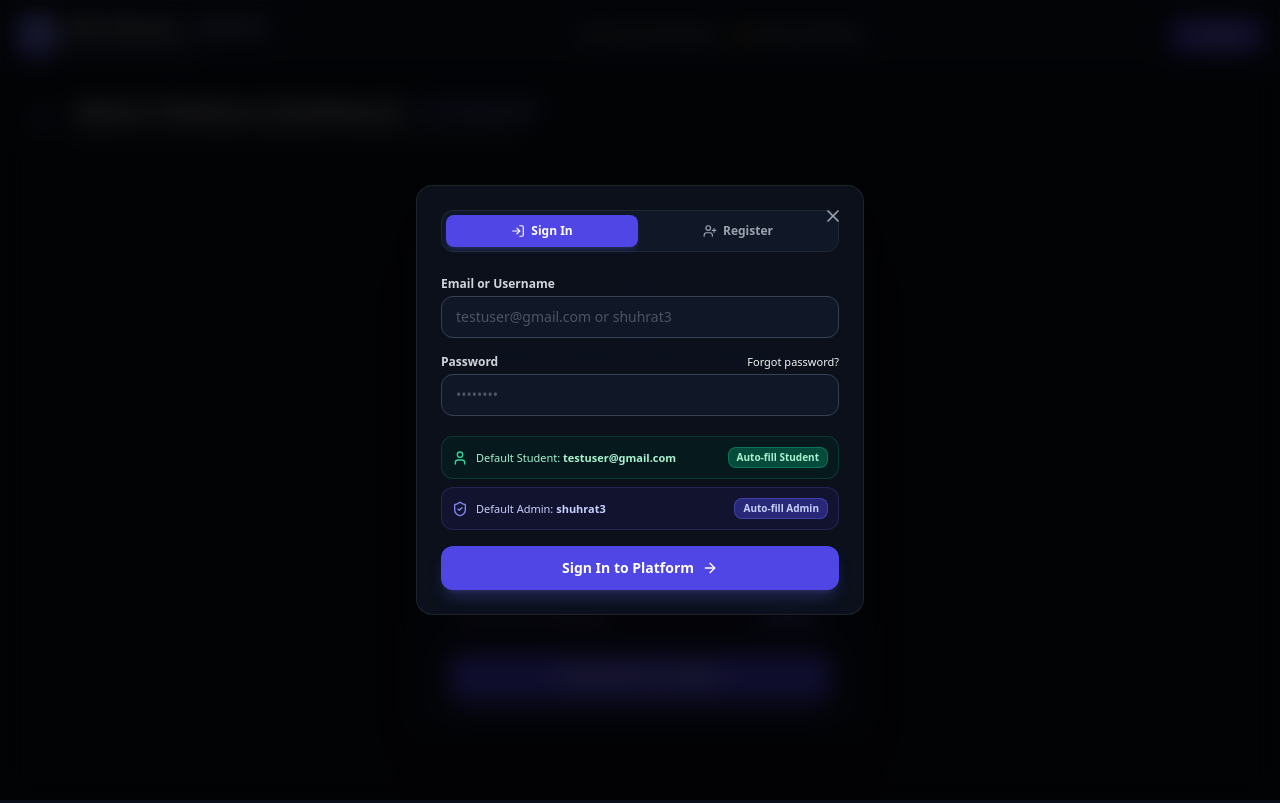
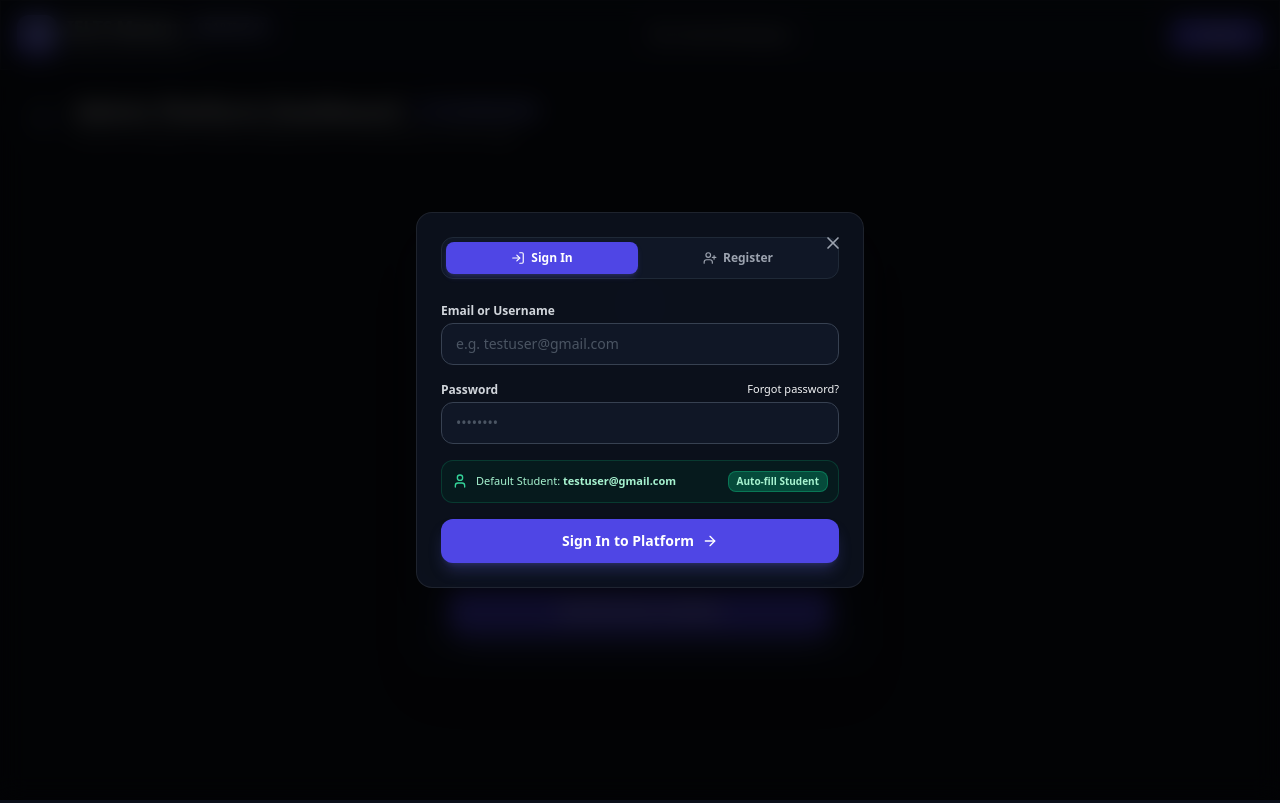
Before and after one commit to SShuhratt/Writing_Platform, a Next.js app: page /admin in a window 1280 px wide. Both pictures are taken after a click on the button "Sign In". Built offline with nearby package versions, Linux system fonts and the light colour scheme.

Commit message:
Security: Remove admin credentials prefill and public admin links

```diff
--- a/src/app/admin/page.tsx
+++ b/src/app/admin/page.tsx
@@ -3,7 +3,7 @@
 import React, { useState, useEffect } from 'react';
 import Link from 'next/link';
 import { useWritingStore } from '@/lib/store';
-import { AuthService, DEFAULT_ADMIN_PASS } from '@/lib/auth-service';
+import { AuthService } from '@/lib/auth-service';
 import { getAdminAnalyticsKPIs, getBandDistributionMetrics, getRecentStudentSessions } from '@/lib/admin-service';
 import { Navbar } from '@/components/Navbar';
 import { AuthModals } from '@/components/auth/AuthModals';
@@ -13,24 +13,21 @@ import {
   FileText,
   Award,
   Cpu,
-  TrendingUp,
   Clock,
   CheckCircle2,
   ArrowLeft,
   Lock,
-  Key,
   BarChart3,
   RefreshCw,
-  Zap,
   Activity
 } from 'lucide-react';
 
 export default function AdminDashboardPage() {
   const { currentUser, setCurrentUser } = useWritingStore();
 
-  // Admin Login state
-  const [adminUsername, setAdminUsername] = useState('shuhrat3');
-  const [adminPassword, setAdminPassword] = useState(DEFAULT_ADMIN_PASS);
+  // Admin Login state (Empty by default - no prefill)
+  const [adminUsername, setAdminUsername] = useState('');
+  const [adminPassword, setAdminPassword] = useState('');
   const [loginError, setLoginError] = useState('');
 
   // Load User from Session on Mount
@@ -48,7 +45,7 @@ export default function AdminDashboardPage() {
     if (res.success && res.user && res.user.role === 'admin') {
       setCurrentUser(res.user);
     } else {
-      setLoginError('Invalid Admin credentials. Use shuhrat3 / $Huhrat333');
+      setLoginError('Invalid Admin credentials.');
     }
   };
 
@@ -95,7 +92,7 @@ export default function AdminDashboardPage() {
           )}
         </div>
 
-        {/* SECURITY GUARD: If Not Admin, Show Admin Login Portal */}
+        {/* SECURITY GUARD: If Not Admin, Show Clean Admin Login Portal */}
         {!isAdmin ? (
           <div className="max-w-md mx-auto py-12">
             <div className="glass-panel rounded-3xl p-8 border border-gray-700/80 shadow-2xl space-y-6">
@@ -123,7 +120,7 @@ export default function AdminDashboardPage() {
                     required
                     value={adminUsername}
                     onChange={(e) => setAdminUsername(e.target.value)}
-                    placeholder="shuhrat3"
+                    placeholder="Enter admin username"
                     className="w-full px-3.5 py-2.5 rounded-xl bg-gray-900/90 border border-gray-700 text-white text-sm focus:outline-none focus:border-indigo-500 font-mono"
                   />
                 </div>
@@ -135,20 +132,9 @@ export default function AdminDashboardPage() {
                     required
                     value={adminPassword}
                     onChange={(e) => setAdminPassword(e.target.value)}
-                    placeholder="$Huhrat333"
+                    placeholder="••••••••"
                     className="w-full px-3.5 py-2.5 rounded-xl bg-gray-900/90 border border-gray-700 text-white text-sm focus:outline-none focus:border-indigo-500 font-mono"
                   />
-                </div>
-
-                <div className="p-3 rounded-xl bg-indigo-950/40 border border-indigo-500/20 text-xs text-indigo-200 flex items-center justify-between">
-                  <span>Default Admin: <strong>shuhrat3</strong></span>
-                  <button
-                    type="button"
-                    onClick={() => { setAdminUsername('shuhrat3'); setAdminPassword(DEFAULT_ADMIN_PASS); }}
-                    className="px-2.5 py-1 rounded-lg bg-indigo-600/40 text-indigo-200 font-bold text-[10px]"
-                  >
-                    Auto-fill
-                  </button>
                 </div>
 
                 <button
--- a/src/components/Navbar.tsx
+++ b/src/components/Navbar.tsx
@@ -162,10 +162,12 @@ export const Navbar: React.FC<NavbarProps> = ({
               <PenTool className="h-4 w-4 text-brand-400" />
               <span>Practice Workspace</span>
             </Link>
-            <Link href="/admin" className="flex items-center gap-1.5 hover:text-amber-300 transition-colors">
-              <LayoutDashboard className="h-4 w-4 text-amber-400" />
-              <span>Admin Dashboard</span>
-            </Link>
+            {currentUser?.role === 'admin' && (
+              <Link href="/admin" className="flex items-center gap-1.5 hover:text-amber-300 transition-colors">
+                <LayoutDashboard className="h-4 w-4 text-amber-400" />
+                <span>Admin Dashboard</span>
+              </Link>
+            )}
           </div>
         )}
 
@@ -206,9 +208,9 @@ export const Navbar: React.FC<NavbarProps> = ({
                 )}
                 <span className="font-bold text-white max-w-[100px] truncate">{currentUser.username}</span>
                 {currentUser.role === 'admin' && (
-                  <span className="text-[9px] px-1.5 py-0.2 rounded font-extrabold bg-indigo-500/20 text-indigo-300 border border-indigo-500/30">
+                  <Link href="/admin" className="text-[9px] px-1.5 py-0.2 rounded font-extrabold bg-indigo-500/20 text-indigo-300 border border-indigo-500/30 hover:bg-indigo-500/30 transition-colors">
                     ADMIN
-                  </span>
+                  </Link>
                 )}
               </div>
 
--- a/src/components/auth/AuthModals.tsx
+++ b/src/components/auth/AuthModals.tsx
@@ -2,7 +2,7 @@
 
 import React, { useState } from 'react';
 import { useWritingStore } from '@/lib/store';
-import { AuthService, DEFAULT_ADMIN_PASS, DEFAULT_TEST_PASS } from '@/lib/auth-service';
+import { AuthService, DEFAULT_TEST_PASS } from '@/lib/auth-service';
 import { TargetBand } from '@/types/ielts';
 import { ALL_TARGET_BANDS } from '@/lib/ielts-rubric';
 import {
@@ -13,7 +13,6 @@ import {
   ShieldAlert,
   CheckCircle2,
   ArrowRight,
-  ShieldCheck,
   User,
   Zap
 } from 'lucide-react';
@@ -21,7 +20,7 @@ import {
 export const AuthModals: React.FC = () => {
   const { authModalMode, setAuthModalMode, setCurrentUser } = useWritingStore();
 
-  // Form states
+  // Form states (Empty - no prefill)
   const [loginIdentifier, setLoginIdentifier] = useState('');
   const [loginPass, setLoginPass] = useState('');
 
@@ -75,12 +74,6 @@ export const AuthModals: React.FC = () => {
     }
     const res = AuthService.resetPassword(resetEmail);
     setResetMsg(res.message);
-  };
-
-  const handleFillAdminCredentials = () => {
-    setLoginIdentifier('shuhrat3');
-    setLoginPass(DEFAULT_ADMIN_PASS);
-    setError('');
   };
 
   const handleFillTestUserCredentials = () => {
@@ -140,7 +133,7 @@ export const AuthModals: React.FC = () => {
                 required
                 value={loginIdentifier}
                 onChange={(e) => setLoginIdentifier(e.target.value)}
-                placeholder="testuser@gmail.com or shuhrat3"
+                placeholder="e.g. testuser@gmail.com"
                 className="w-full px-3.5 py-2.5 rounded-xl bg-gray-900/90 border border-gray-700 text-white text-sm focus:outline-none focus:border-brand-500 placeholder-gray-600"
               />
             </div>
@@ -166,8 +159,7 @@ export const AuthModals: React.FC = () => {
               />
             </div>
 
-            {/* Quick Credentials Helpers */}
-            <div className="space-y-2 pt-1">
+            {/* Student Helper Option */}
             <div className="p-2.5 rounded-xl bg-emerald-950/40 border border-emerald-500/20 flex items-center justify-between">
               <div className="flex items-center gap-2">
                 <User className="h-4 w-4 text-emerald-400" />
@@ -180,21 +172,6 @@ export const AuthModals: React.FC = () => {
               >
                 Auto-fill Student
               </button>
-              </div>
-
-              <div className="p-2.5 rounded-xl bg-indigo-950/40 border border-indigo-500/20 flex items-center justify-between">
-                <div className="flex items-center gap-2">
-                  <ShieldCheck className="h-4 w-4 text-indigo-400" />
-                  <span className="text-[11px] text-indigo-200">Default Admin: <strong>shuhrat3</strong></span>
-                </div>
-                <button
-                  type="button"
-                  onClick={handleFillAdminCredentials}
-                  className="px-2 py-0.5 rounded-lg bg-indigo-600/40 hover:bg-indigo-600/60 text-indigo-200 border border-indigo-500/40 text-[10px] font-bold"
-                >
-                  Auto-fill Admin
-                </button>
-              </div>
             </div>
 
             <button
--- a/src/components/landing/Footer.tsx
+++ b/src/components/landing/Footer.tsx
@@ -2,7 +2,7 @@
 
 import React from 'react';
 import Link from 'next/link';
-import { GraduationCap, ShieldCheck } from 'lucide-react';
+import { GraduationCap } from 'lucide-react';
 
 export const Footer: React.FC = () => {
   return (
@@ -23,10 +23,6 @@ export const Footer: React.FC = () => {
           <Link href="/workspace" className="hover:text-white transition-colors">
             Practice Workspace
           </Link>
-          <Link href="/admin" className="hover:text-indigo-300 transition-colors flex items-center gap-1">
-            <ShieldCheck className="h-3.5 w-3.5" />
-            <span>Admin Portal</span>
-          </Link>
         </div>
 
         <div className="text-xs text-gray-500">
--- a/src/components/landing/HeroSection.tsx
+++ b/src/components/landing/HeroSection.tsx
@@ -3,7 +3,7 @@
 import React from 'react';
 import Link from 'next/link';
 import { useWritingStore } from '@/lib/store';
-import { Sparkles, ArrowRight, ShieldCheck, Zap, Award, Target, BookOpen } from 'lucide-react';
+import { Sparkles, ArrowRight, Zap } from 'lucide-react';
 
 export const HeroSection: React.FC = () => {
   const { setAuthModalMode, currentUser } = useWritingStore();
@@ -48,7 +48,7 @@ export const HeroSection: React.FC = () => {
                 <ArrowRight className="h-4 w-4" />
               </Link>
 
-              {!currentUser ? (
+              {!currentUser && (
                 <button
                   onClick={() => setAuthModalMode('REGISTER')}
                   className="flex items-center gap-2 px-6 py-3.5 rounded-xl glass-card text-gray-200 hover:text-white hover:border-gray-500 font-semibold text-sm transition-all"
@@ -56,14 +56,6 @@ export const HeroSection: React.FC = () => {
                   <Zap className="h-4 w-4 text-amber-400" />
                   <span>Create Free Account</span>
                 </button>
-              ) : (
-                <Link
-                  href="/admin"
-                  className="flex items-center gap-2 px-6 py-3.5 rounded-xl bg-indigo-950/60 text-indigo-200 border border-indigo-500/40 hover:bg-indigo-900/60 font-semibold text-sm transition-all"
-                >
-                  <ShieldCheck className="h-4 w-4 text-indigo-400" />
-                  <span>Admin Dashboard</span>
-                </Link>
               )}
             </div>
 
```
Lines whose indentation alone changed are shown as unchanged.
